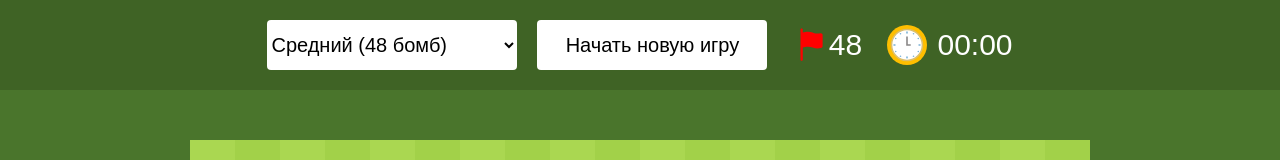
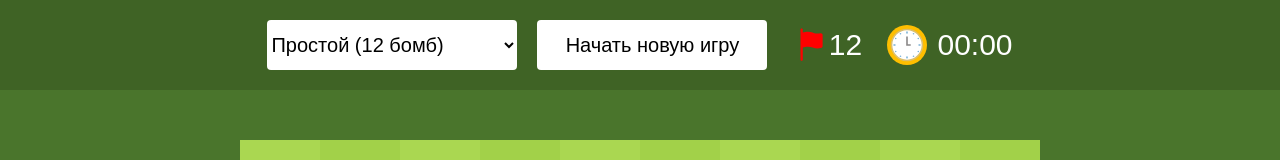
Before and after one commit to Ryabtcev-Artem/minesweeper, a plain HTML site: page index.html in a window 1280 px wide. Shown: the top 160 px of the page. Drawn offline with Linux system fonts and the light colour scheme.

Commit message:
Add files via upload

```diff
--- a/code.js
+++ b/code.js
@@ -430,7 +430,7 @@ class mineSweeperGame {
                 this.fieldRows = 10
                 this.fieldCols = 10
             }
-            if (viewWidth<560){
+            if (viewWidth<576){
                 this.fieldRows = 10
                 this.fieldCols = 6
                 this.allMines = 10;
@@ -450,9 +450,10 @@ class mineSweeperGame {
                 this.fieldCols = 12
                 this.allMines = 34
             }
-            if (viewWidth<560){
+            if (viewWidth<576){
                 this.fieldRows = 16
                 this.fieldCols = 10
+                this.allMines = 28
             }
             this.amountFlags = this.allMines
             gameField.classList.add("middle");
--- a/index.html
+++ b/index.html
@@ -11,7 +11,7 @@
         <form id="userRules" onsubmit="return false" action="#">
             <select class="fieldSize" name="fieldSize" id="userRules__size">
                 <option value="10x8">Простой (12 бомб)</option>
-                <option selected value="20x16">Средний (48 бомб)</option>
+                <option value="20x16">Средний (48 бомб)</option>
                 <option value="30x24">Сложный (144 бомбы)</option>
             </select>
             <button class="startGame">Начать новую игру</button>
--- a/styles.css
+++ b/styles.css
@@ -245,7 +245,7 @@ option selected{
         height: 36px;
     }
 }
-@media (max-width: 560px){
+@media (max-width: 576px){
     .small{
         font-size: 60px;
     }
```
